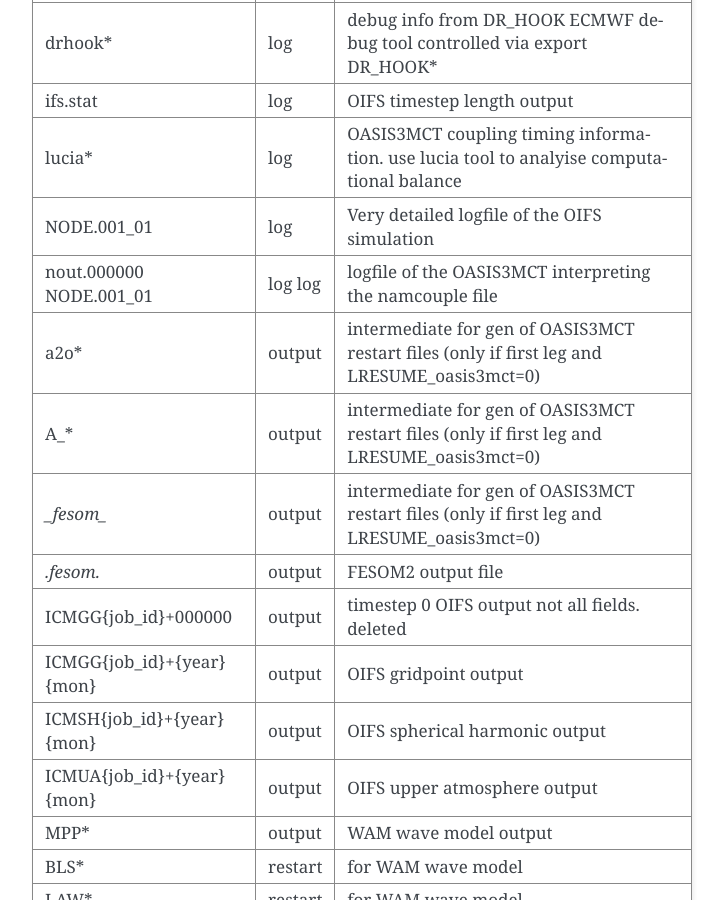
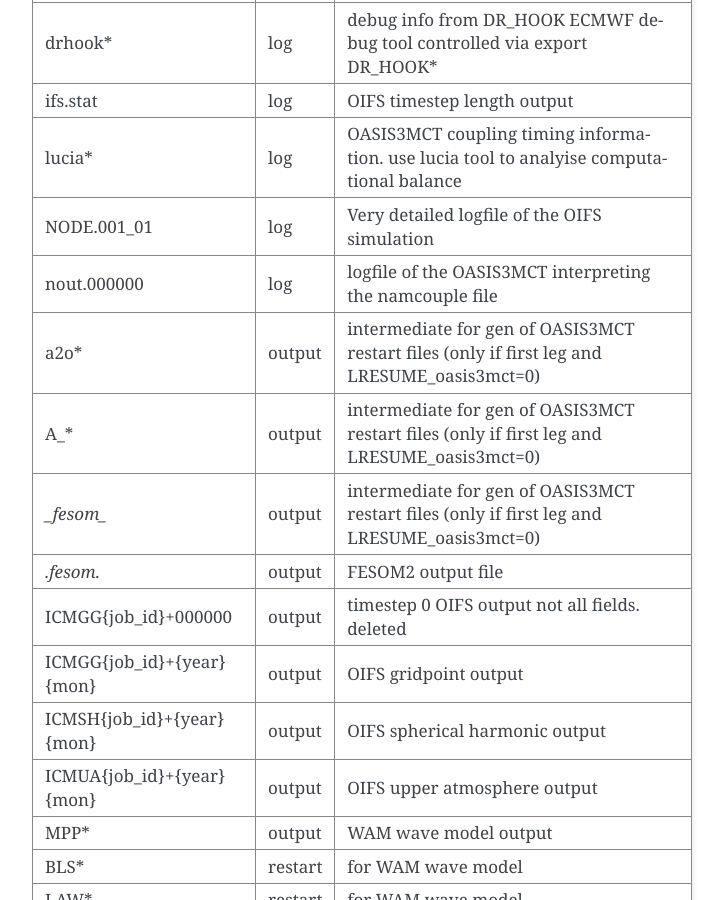
Before and after one commit to AWI-ESM/documentation_AWI-CM3, a Sphinx documentation site: the page built from source/workfolder.rst, in a window 1280 px wide and 900 px high, scrolled down 2246 px. Shown: the whole window, without its empty margins (388-1112 px from the left). Built offline with Sphinx 7.4.7, drawn with Linux system fonts in a browser that asks for light colours.

Commit message:
Update workfolder.rst
fix bug

```diff
--- a/source/workfolder.rst
+++ b/source/workfolder.rst
@@ -118,7 +118,7 @@ Additional files after the time integration of the model:
 | NODE.001_01               | log         | Very detailed logfile of the OIFS simulation    |
 +---------------------------+-------------+-------------------------------------------------+
 | nout.000000               | log         | logfile of the OASIS3MCT interpreting the       |
-| NODE.001_01               | log         | namcouple file                                  |
+|                           |             | namcouple file                                  |
 +---------------------------+-------------+-------------------------------------------------+
 | a2o*                      | output      | intermediate for gen of OASIS3MCT restart files |
 |                           |             | (only if first leg and LRESUME_oasis3mct=0)     |
```
